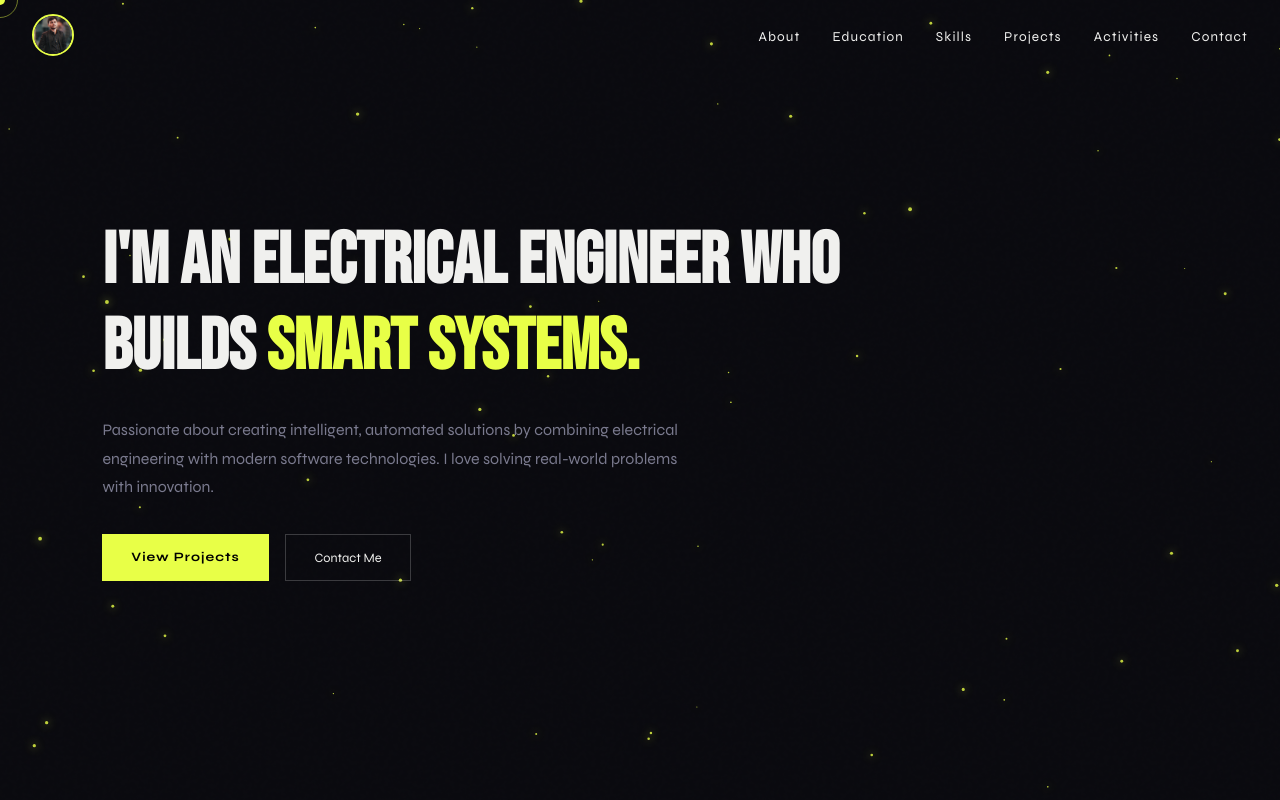
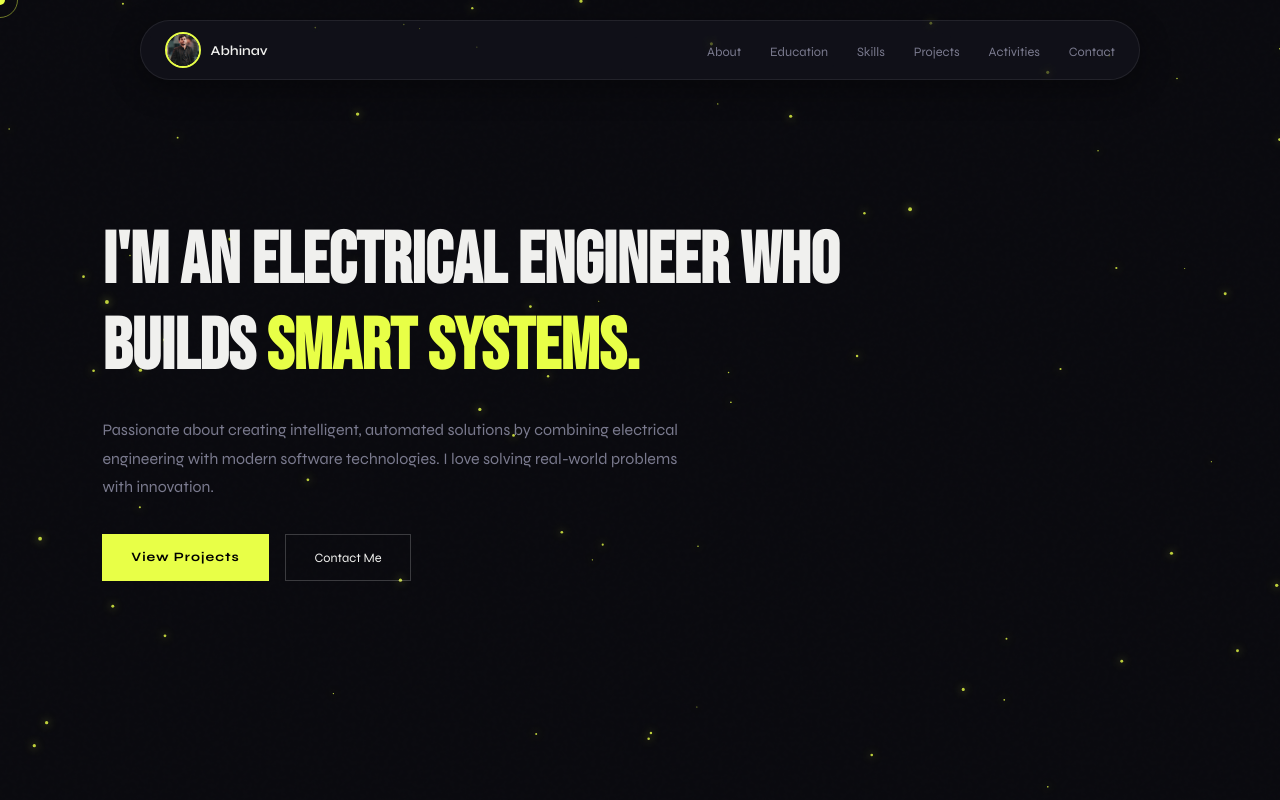
Before and after one commit to MrInnovative7/mrportfolio, a React (Create React App) app: page / in a window 1280 px wide. Shown: the top 800 px of the page. Built offline with nearby package versions, Linux system fonts and the light colour scheme.

Commit message:
devpro style navbar

```diff
--- a/src/components/Navbar.css
+++ b/src/components/Navbar.css
@@ -1,130 +1,111 @@
-.navbar {
+/* WRAPPER */
+.nav-wrapper {
   position: fixed;
-  top: 0;
+  top: 20px;
   width: 100%;
-  padding: 0.9rem 2rem;
   display: flex;
-  justify-content: space-between;
-  align-items: center;
+  justify-content: center;
   z-index: 1000;
-  background: transparent;
-  transition: background 0.3s ease, box-shadow 0.3s ease;
 }
 
-/* 🔥 Scroll effect */
-.navbar.scrolled {
-  background: rgba(10, 10, 15, 0.85);
+/* NAVBAR */
+.navbar {
+  width: 90%;
+  max-width: 1000px;
+  padding: 0.7rem 1.5rem;
+  display: flex;
+  align-items: center;
+  justify-content: space-between;
+
+  background: rgba(20, 20, 30, 0.6);
   backdrop-filter: blur(12px);
-  box-shadow: 0 4px 20px rgba(0, 0, 0, 0.4);
+  border-radius: 50px;
+  border: 1px solid rgba(255,255,255,0.08);
+
+  box-shadow: 0 8px 30px rgba(0,0,0,0.4);
 }
 
-/* 🔥 PROFILE LOGO */
-.nav-logo {
+/* LEFT PROFILE */
+.nav-left {
   display: flex;
   align-items: center;
+  gap: 0.6rem;
+  text-decoration: none;
 }
 
 .nav-profile {
-  width: 42px;
-  height: 42px;
+  width: 36px;
+  height: 36px;
   border-radius: 50%;
   object-fit: cover;
   border: 2px solid var(--accent);
-  cursor: pointer;
-  transition: transform 0.3s ease, box-shadow 0.3s ease;
 }
 
-.nav-profile:hover {
-  transform: scale(1.1);
-  box-shadow: 0 0 15px rgba(232, 255, 71, 0.6);
+.nav-name {
+  font-size: 0.85rem;
+  color: var(--text);
+  font-weight: 600;
 }
 
 /* LINKS */
 .nav-links {
   display: flex;
-  gap: 2rem;
+  gap: 1.8rem;
   list-style: none;
-  align-items: center;
-}
-
-.nav-links li {
-  position: relative;
 }
 
 .nav-links a {
   text-decoration: none;
-  color: var(--text);
-  font-size: 0.85rem;
-  letter-spacing: 0.08em;
-  transition: color 0.25s ease;
-}
-
-/* 🔥 Hover underline effect */
-.nav-links a::after {
-  content: '';
-  position: absolute;
-  bottom: -6px;
-  left: 0;
-  width: 0%;
-  height: 1px;
-  background: var(--accent);
-  transition: width 0.3s ease;
+  font-size: 0.8rem;
+  color: var(--muted);
+  transition: 0.3s;
 }
 
 .nav-links a:hover {
   color: var(--accent);
 }
 
-.nav-links a:hover::after {
-  width: 100%;
-}
-
 /* HAMBURGER */
 .hamburger {
   display: none;
-  font-size: 1.8rem;
+  font-size: 1.6rem;
+  color: white;
   cursor: pointer;
-  color: var(--text);
-  z-index: 1100;
 }
 
 /* 📱 MOBILE */
 @media (max-width: 768px) {
 
   .navbar {
-    padding: 0.8rem 1.2rem;
+    border-radius: 20px;
+    padding: 0.6rem 1rem;
+  }
+
+  .nav-links {
+    position: absolute;
+    top: 70px;
+    left: 50%;
+    transform: translateX(-50%);
+    width: 90%;
+    background: rgba(20,20,30,0.95);
+    backdrop-filter: blur(10px);
+    border-radius: 20px;
+    flex-direction: column;
+    align-items: center;
+    gap: 1.5rem;
+    padding: 1.5rem 0;
+    display: none;
+  }
+
+  .nav-links.active {
+    display: flex;
   }
 
   .hamburger {
     display: block;
   }
 
-  .nav-links {
-    position: absolute;
-    top: 65px;
-    right: 0;
-    width: 100%;
-    background: rgba(10,10,15,0.98);
-    backdrop-filter: blur(10px);
-    flex-direction: column;
-    align-items: center;
-    gap: 1.6rem;
-    padding: 2rem 0;
+  .nav-name {
     display: none;
-    animation: fadeDown 0.3s ease;
-  }
-
-  .nav-links.active {
-    display: flex;
-  }
-
-  .nav-links a {
-    font-size: 1rem;
-  }
-
-  /* 🔥 Profile image small on mobile */
-  .nav-profile {
-    width: 36px;
-    height: 36px;
   }
 }
--- a/src/components/Navbar.js
+++ b/src/components/Navbar.js
@@ -1,4 +1,4 @@
-import React, { useState, useEffect } from 'react';
+import React, { useState } from 'react';
 import './Navbar.css';
 import profile from '../assets/profile.jpg';
 import { Link } from 'react-router-dom';
@@ -13,31 +13,20 @@ const links = [
 ];
 
 function Navbar() {
-  const [scrolled, setScrolled] = useState(false);
   const [menuOpen, setMenuOpen] = useState(false);
 
-  useEffect(() => {
-    const onScroll = () => setScrolled(window.scrollY > 40);
-    window.addEventListener('scroll', onScroll);
-    return () => window.removeEventListener('scroll', onScroll);
-  }, []);
+  return (
+    <div className="nav-wrapper">
 
-  return (
-    <nav className={`navbar ${scrolled ? 'scrolled' : ''}`}>
+      <nav className="navbar">
 
-      {/* 🔥 PROFILE IMAGE (Logo replacement) */}
-      <div className="nav-logo">
-        <Link to="/profile" onClick={() => setMenuOpen(false)}>
+        {/* LEFT PROFILE */}
+        <Link to="/profile" className="nav-left">
           <img src={profile} alt="profile" className="nav-profile" />
+          <span className="nav-name">Abhinav</span>
         </Link>
-      </div>
 
-      {/* 🍔 Hamburger */}
-      <div className="hamburger" onClick={() => setMenuOpen(!menuOpen)}>
-        ☰
-      </div>
-
-      {/* 🔗 Links */}
+        {/* LINKS */}
         <ul className={`nav-links ${menuOpen ? 'active' : ''}`}>
           {links.map((l) => (
             <li key={l.href} onClick={() => setMenuOpen(false)}>
@@ -46,7 +35,14 @@ function Navbar() {
           ))}
         </ul>
 
+        {/* HAMBURGER */}
+        <div className="hamburger" onClick={() => setMenuOpen(!menuOpen)}>
+          ☰
+        </div>
+
       </nav>
+
+    </div>
   );
 }
 
```
Lines whose indentation alone changed are shown as unchanged.
